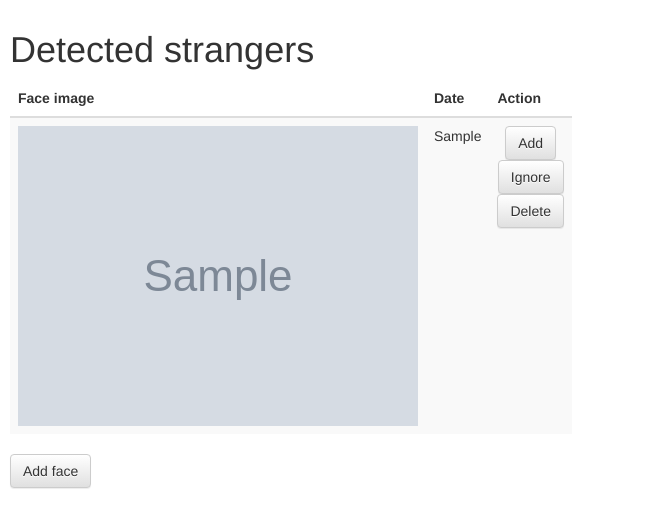
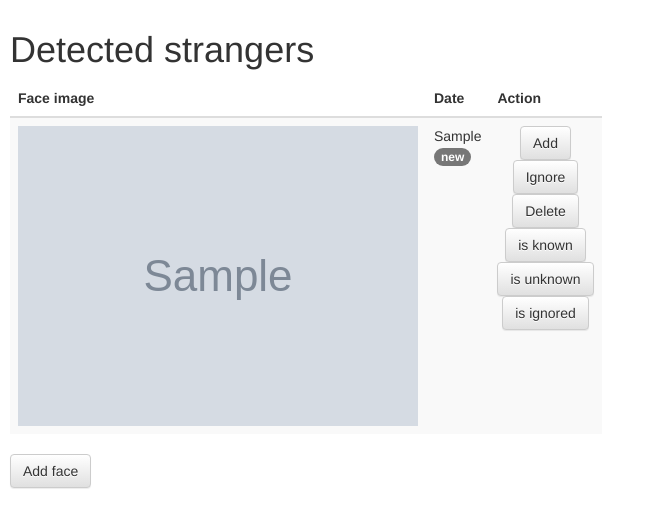
Before and after one commit to bedoron/ICUMisterControlPanel, a Flask app: template app/templates/pending_users.html in a window 1280 px wide. Shown: the top 528 px of the page, without its empty margins (0-655 px from the left). Run offline with Flask 2, Linux system fonts and the light colour scheme; the template is opened without the code that fills it: most values are stand-ins (such as "Sample title", 1, 10 or a date in 2020); grey boxes marked "Sample" are stand-in pictures; parts of the project's set-up code (start-up, migrations or seed data) failed here and were passed over; some libraries are stand-ins or nearby versions.

Commit message:
Status endpoints in rest

```diff
--- a/app/app.py
+++ b/app/app.py
@@ -1,23 +1,18 @@
+import base64
 import json
-import os
 
-from azure.keyvault.key_vault_client import KeyVaultClient
-from cognitive_face import CognitiveFaceException
-from flask import Flask, render_template, jsonify, request, flash, redirect, Response, url_for
-from msrestazure.azure_active_directory import MSIAuthentication
-from werkzeug.datastructures import FileStorage
-from pymongo.database import Database
 import cognitive_face as CF
 from bson import ObjectId
-import base64
+from cognitive_face import CognitiveFaceException
 from flask import Flask
-
+from flask import render_template, jsonify, request, flash, redirect, Response, url_for
 from flask_mongo_sessions import MongoDBSessionInterface
-from flask_mongoengine import MongoEngine
+from pymongo.database import Database
+from werkzeug.datastructures import FileStorage
 
 from models import Person
-from utils import get_db, JSONEncoder, get_secret, initialize_cf, IGNORE_PERSON_GROUP, KNOWN_PERSON_GROUP, \
-    UNKNOWN_PERSON_GROUP, _get_kv_credentials, KEY_VAULT_URI, _get_key_vault
+from utils import get_db, JSONEncoder, get_secret, initialize_cf, KNOWN_PERSON_GROUP, \
+    UNKNOWN_PERSON_GROUP, IGNORE_PERSON_GROUP
 
 APP = Flask(__name__)
 
@@ -28,32 +23,59 @@ test_collection = db.get_collection('test')
 new_faces = db.get_collection('new_faces')
 
 # Initialize Cognitive face
-
+try:
+    initialize_cf()
+except Exception as ex:
+    flash('Failed to initialize CF: {}'.format(ex), category='error')
 
 # use the modified encoder class to handle ObjectId & datetime object while jsonifying the response.
 APP.json_encoder = JSONEncoder
 
 
+@APP.errorhandler(Exception)
+def expection_handler(ex):
+    return jsonify(ex), 500
+
+
 @APP.route('/')
-def hello_world():
+def show_all():
     pending_users = []
-    for new_face in new_faces.find({"status": "new"}):
+    for new_face in new_faces.find():
         object_id = ObjectId(new_face['_id'])
         img_url = url_for('get_face_image', object_id=object_id)
 
         train_known_face = url_for('train_face_known', object_id=object_id)
         train_ignore_face = url_for('train_face_ignore', object_id=object_id)
         delete_face_url = url_for('delete_face', object_id=object_id)
+        status = 'untrained' if new_face['status'] == 'new' else new_face['status']
 
         pending_users.append(
             {'ts': object_id.generation_time, 'id': object_id, 'img_url': img_url, 'train_known': train_known_face,
-             'train_ignore': train_ignore_face, 'delete_face_url': delete_face_url})
+             'train_ignore': train_ignore_face, 'delete_face_url': delete_face_url, 'status': status})
 
     return render_template('pending_users.html', pending_users=pending_users)
 
 
+@APP.route('/face/known/<object_id>')
+def is_face_known(object_id):
+    person = Person.fetch(new_faces, object_id)
+    return jsonify({'result': person.is_known})
+
+
+@APP.route('/face/unknown/<object_id>')
+def is_face_unknown(object_id):
+    person = Person.fetch(new_faces, object_id)
+    return jsonify({'result': person.is_unknown})
+
+
+@APP.route('/face/ignored/<object_id>')
+def is_face_ignored(object_id):
+    person = Person.fetch(new_faces, object_id)
+    return jsonify({'result': person.is_ignored})
+
+
 @APP.route('/face/image/<object_id>')
-def get_face_image(object_id):  # TODO: Sanitize this input
+def get_face_image(object_id):
     person = Person.fetch(new_faces, object_id)
     return Response(person.image, mimetype='image/jpeg')
 
@@ -71,22 +93,15 @@ def delete_face(object_id):  # TODO: Sanitize this input
 @APP.route('/train_face/ignore/<object_id>')
 def train_face_ignore(object_id):
     api_key = get_secret('faceKey1')  # type: str
-
     return 'Training face ' + object_id + ' as ignore'
 
 
 @APP.route('/train_face/known/<object_id>')
 def train_face_known(object_id):
-    try:
-        initialize_cf()
-    except Exception as ex:
-        flash('Failed to initialize CF: {}, {}'.format(ex.message, ex), category='error')
-        return redirect('/')
-
     person = Person.fetch(new_faces, object_id)
 
     if person.is_trained_for_group(KNOWN_PERSON_GROUP):
-        flash("Person already exists")
+        flash("Person already exists in group {}".format(KNOWN_PERSON_GROUP), category='warning')
         return redirect("/")
 
     person_result = CF.person.create(KNOWN_PERSON_GROUP.lower(), object_id)
@@ -94,7 +109,7 @@ def train_face_known(object_id):
     try:
         persistent_face_id = CF.person.add_face(person, KNOWN_PERSON_GROUP.lower(), person_id)
         CF.person_group.train(KNOWN_PERSON_GROUP.lower())
-        person.add_trained_details(person_id, persistent_face_id)
+        person.add_trained_details(person_id, persistent_face_id, KNOWN_PERSON_GROUP)
     except CognitiveFaceException as e:
         if e.status_code == 400:
             flash("No face in image")
--- a/app/templates/pending_users.html
+++ b/app/templates/pending_users.html
@@ -17,12 +17,16 @@
     {% for user in pending_users %}
     <tr>
         <td><img src="{{ user.img_url }}" alt="{{ user.id }}"/></td>
-      <td>{{ user.ts }}</td>
+        <td><span>{{ user.ts }}  <span class="badge badge-secondary">{{user.status}}</span></span></td>
         <td>
             <div align="center">
                 <a href="{{ user.train_known }}#known" class="btn btn-default">Add</a>
                 <a href="{{ user.train_ignore }}#ignore" class="btn btn-default">Ignore</a>
                 <a href="{{ user.delete_face_url }}#delete" class="btn btn-default">Delete</a>
+                <br/>
+                <a href="{{ url_for('is_known', object_id=user.id) }}" class="btn btn-default rest">is known</a>
+                <a href="{{ url_for('is_unknown', object_id=user.id) }}" class="btn btn-default rest">is unknown</a>
+                <a href="{{ url_for('is_ignored', object_id=user.id) }}" class="btn btn-default rest">is ignored</a>
             </div>
         </td>
     </tr>
@@ -31,4 +35,22 @@
 <p class="navbar-btn">
     <a href="{{ url_for('add_face') }}" class="btn btn-default">Add face</a>
 </p>
+
+<script type="javascript">
+$(function() {
+    $('rest').click(function() {
+        $.ajax({
+            url: this.href,
+            type: 'GET',
+            success: function(response) {
+                console.log(response);
+            },
+            error: function(error) {
+                console.log(error);
+            }
+        });
+    });
+});
+
+</script>
 {% endblock %}
```
Also changed, not shown: app/models.py (+19 -2 lines). Lines whose indentation alone changed are shown as unchanged.
